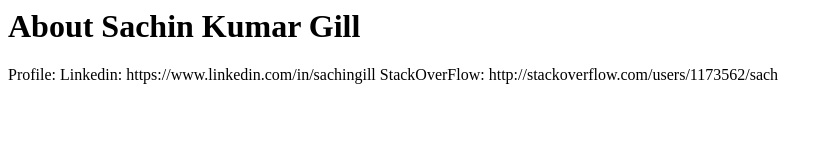
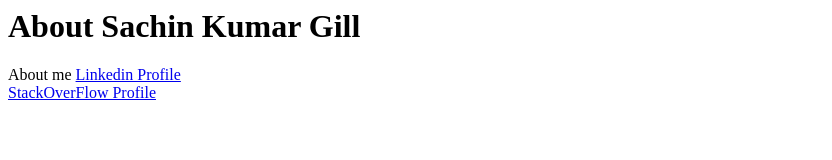
Before and after one commit to sachingill/sachingill.github.io, a plain HTML site: page index.html in a window 1280 px wide. Shown: the whole page, without its empty margins (0-832 px from the left). Drawn offline with Linux system fonts and the light colour scheme.

Commit message:
Update index.html

```diff
--- a/index.html
+++ b/index.html
@@ -1,5 +1,5 @@
 <h1>About Sachin Kumar Gill</h1>
 
-Profile:
-Linkedin: <a>https://www.linkedin.com/in/sachingill</a>
-StackOverFlow: <a>http://stackoverflow.com/users/1173562/sach</a>
+About me
+<a href="https://www.linkedin.com/in/sachingill">Linkedin Profile</a><br/>
+<a href="http://stackoverflow.com/users/1173562/sach">StackOverFlow Profile</a>
```
